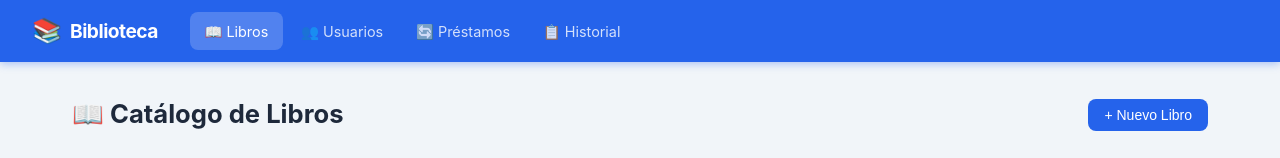
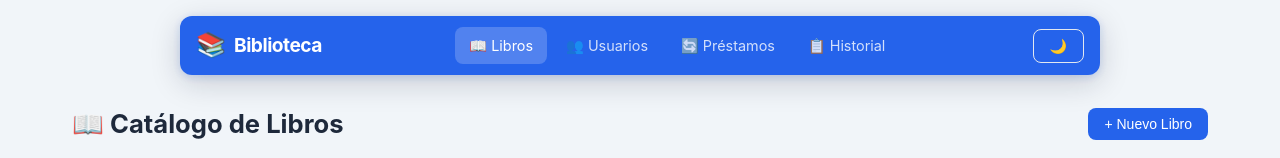
Before and after one commit to MaaDxd/Sistema_de_gestion_de_biblioteca, a React (Vite) app in the folder frontend/: page / in a window 1280 px wide. Shown: the top 158 px of the page. Built offline with nearby package versions, Linux system fonts and the light colour scheme; no server answers.

Commit message:
Cambios en FrontEnd - NavBar y Modo oscuro - Nicolle:)

```diff
--- a/frontend/src/App.jsx
+++ b/frontend/src/App.jsx
@@ -1,4 +1,5 @@
 import { Routes, Route, NavLink } from 'react-router-dom'
+import { useEffect, useState } from 'react'
 import PaginaLibros from './pages/PaginaLibros'
 import PaginaUsuarios from './pages/PaginaUsuarios'
 import PaginaPrestamos from './pages/PaginaPrestamos'
@@ -10,6 +11,23 @@ import './App.css'
  * Define la navegación principal y el enrutamiento de páginas.
  */
 export default function App() {
+  const [theme, setTheme] = useState(() => localStorage.getItem('theme') || 'light')
+
+  useEffect(() => {
+    let t
+    try {
+      document.documentElement.classList.add('theme-transition')
+      document.documentElement.setAttribute('data-theme', theme)
+      localStorage.setItem('theme', theme)
+      t = setTimeout(() => {
+        document.documentElement.classList.remove('theme-transition')
+      }, 300)
+    } catch (e) {
+      // ignore
+    }
+    return () => { if (t) clearTimeout(t) }
+  }, [theme])
+
   return (
     <div className="app">
       {/* ── Barra de navegación ── */}
@@ -32,6 +50,16 @@ export default function App() {
             📋 Historial
           </NavLink>
         </nav>
+        <div className="navbar-actions">
+          <button
+            type="button"
+            className="btn btn-ghost theme-toggle"
+            aria-label="Cambiar tema claro/oscuro"
+            onClick={() => setTheme(prev => (prev === 'light' ? 'dark' : 'light'))}
+          >
+            {theme === 'light' ? '🌙' : '☀️'}
+          </button>
+        </div>
       </header>
 
       {/* ── Contenido de la página activa ── */}
--- a/frontend/src/components/TablaLibros.jsx
+++ b/frontend/src/components/TablaLibros.jsx
@@ -48,7 +48,7 @@ export default function TablaLibros({ libros, onEditar, onEliminar }) {
                 </span>
               </td>
               <td className="acciones">
-                <button className="btn btn-sm btn-secondary" onClick={() => onEditar(libro)}>
+                <button className="btn btn-sm btn-secondary btn-edit" onClick={() => onEditar(libro)}>
                   Editar
                 </button>
                 <button
--- a/frontend/src/index.css
+++ b/frontend/src/index.css
@@ -17,6 +17,33 @@
   --shadow:     0 1px 3px rgba(0,0,0,.1), 0 1px 2px rgba(0,0,0,.06);
 }
 
+/* Tema oscuro: se activa cuando el elemento raíz tiene `data-theme="dark"` */
+:root[data-theme="dark"] {
+  --bg:         #071022;
+  --surface:    #0f1724;
+  --border:     #1f2a37;
+  --text:       #e6eef8;
+  --text-muted: #93a5c6;
+  --primary:    #2563eb;
+  --primary-dk: #1d4ed8;
+  --shadow:     0 6px 20px rgba(2,6,23,.6);
+}
+
+/* Transición suave en el cambio de tema: se aplica temporalmente
+   añadiendo la clase `theme-transition` al elemento raíz. */
+.theme-transition,
+.theme-transition * {
+  transition: background-color 280ms ease, color 280ms ease, box-shadow 280ms ease, border-color 280ms ease, fill 280ms ease;
+}
+
+/* Animación ligera del botón de cambio de tema */
+.theme-toggle {
+  transition: transform 220ms ease, background-color 220ms ease, opacity 180ms ease;
+}
+.theme-toggle:active {
+  transform: scale(.94) rotate(-8deg);
+}
+
 body {
   font-family: -apple-system, BlinkMacSystemFont, 'Segoe UI', sans-serif;
   background: var(--bg);
@@ -31,18 +58,29 @@ body {
 .navbar {
   background: var(--primary);
   color: #fff;
-  padding: .75rem 2rem;
+  padding: .65rem 1rem;
   display: flex;
   align-items: center;
-  gap: 2rem;
-  box-shadow: 0 2px 8px rgba(37,99,235,.35);
-  position: sticky; top: 0; z-index: 100;
+  gap: 1.25rem;
+  box-shadow: 0 8px 30px rgba(15,23,42,.18), 0 2px 8px rgba(37,99,235,.18);
+  position: fixed;
+  top: 1rem;
+  left: 50%;
+  transform: translateX(-50%);
+  z-index: 1000;
+  border-radius: 12px;
+  width: min(920px, calc(100% - 2rem));
 }
 .navbar-brand { display: flex; align-items: center; gap: .5rem; }
 .brand-icon   { font-size: 1.5rem; }
 .brand-text   { font-size: 1.2rem; font-weight: 700; letter-spacing: -.5px; }
 
 .navbar-links { display: flex; gap: .25rem; }
+.navbar-brand { margin-right: auto; }
+.navbar-actions { margin-left: auto; display: flex; align-items: center; gap: .5rem; }
+
+.theme-toggle { font-size: 1.05rem; padding: .45rem .6rem; border-radius: 8px; }
+.theme-toggle:hover { background: rgba(255,255,255,0.06); }
 .nav-link {
   color: rgba(255,255,255,.8);
   text-decoration: none;
@@ -56,7 +94,7 @@ body {
   color: #fff;
 }
 
-.main-content { padding: 2rem; max-width: 1200px; margin: 0 auto; width: 100%; }
+.main-content { padding: 2rem; padding-top: calc(72px + 2rem); max-width: 1200px; margin: 0 auto; width: 100%; }
 
 /* ── Página ── */
 .page { display: flex; flex-direction: column; gap: 1.5rem; }
@@ -107,6 +145,27 @@ body {
 .btn-ghost    { background: transparent; color: var(--text-muted); border: 1px solid var(--border); }
 .btn-ghost:hover:not(:disabled)    { background: var(--bg); }
 .btn-sm       { padding: .3rem .65rem; font-size: .8rem; }
+
+/* Estilo específico para el botón "Editar" en la tabla */
+.btn-edit {
+  background: #ff8c00; /* naranja */
+  color: #fff;
+  border: 1px solid rgba(0,0,0,0.08);
+  padding: .35rem .7rem;
+  transition: transform 180ms ease, box-shadow 180ms ease, filter 160ms ease, background 200ms ease, color 200ms ease;
+}
+.btn-edit:hover {
+  transform: translateY(-2px);
+  box-shadow: 0 10px 30px rgba(15,23,42,0.12);
+  filter: brightness(.95);
+}
+
+:root[data-theme="dark"] .btn-edit {
+  background: linear-gradient(180deg,#ff8c00 0%, #ff6f00 100%);
+  color: #111;
+  border: 1px solid rgba(255,255,255,0.03);
+  box-shadow: 0 6px 18px rgba(2,6,23,0.6);
+}
 
 /* ── Búsqueda ── */
 .search-bar {
@@ -333,6 +392,6 @@ body {
 @media (max-width: 640px) {
   .main-content { padding: 1rem; }
   .form-row     { grid-template-columns: 1fr; }
-  .navbar       { padding: .75rem 1rem; gap: 1rem; }
+  .navbar       { top: .5rem; padding: .6rem .75rem; gap: .6rem; width: calc(100% - 1.5rem); left: 50%; transform: translateX(-50%); }
   .brand-text   { display: none; }
 }
```
